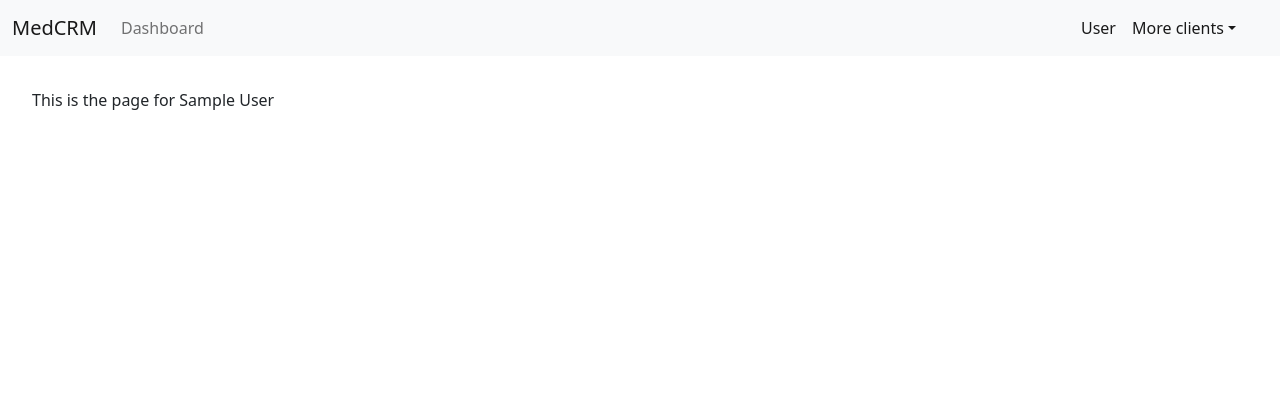
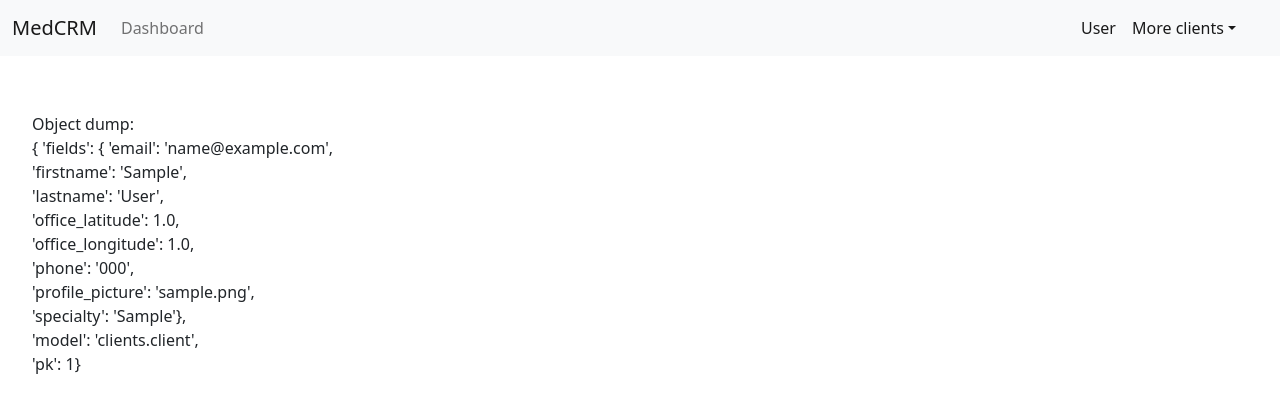
Before and after one commit to francisdbillones/med-crm, a Django app: page /clients/1 in a window 1280 px wide. Shown: the top 413 px of the page. Run offline with Django 4.2, Linux system fonts and the light colour scheme; a user stored in the database is signed in; tables that the repository leaves empty hold one stand-in row (values such as "Sample post").

Commit message:
lovely object dumps

```diff
--- a/medcrm/clients/helpers.py
+++ b/medcrm/clients/helpers.py
@@ -1,5 +1,5 @@
 from django.conf import settings
-from django.db.models import QuerySet
+from django.db.models import QuerySet, Model
 from .models import Client
 
 
--- a/medcrm/clients/templates/client_detail.html
+++ b/medcrm/clients/templates/client_detail.html
@@ -1,6 +1,7 @@
 {% extends "generic_base.html" %}
 
 {% load static %}
+{% load obj_dmp %}
 
 {% block left_nav_items %}
 
@@ -50,7 +51,9 @@
 {% endblock %}
 
 {% block main %}
-
-This is the page for {{ client.firstname }} {{ client.lastname }}
+<br>
+Object dump:
+<br>
+{{ client | obj_dmp | safe }}
 
 {% endblock %}
--- /dev/null
+++ b/medcrm/clients/templatetags/obj_dmp.py
@@ -0,0 +1,16 @@
+from django.db.models import Model
+from django.template import Library
+
+register = Library()
+
+
+@register.filter(name="obj_dmp")
+def obj_dmp(obj: Model):
+    from django.core import serializers
+    from pprint import pformat
+    from json import loads
+
+    ret = loads(serializers.serialize("json", (obj,))[1:-1])
+    ret = pformat(ret, indent=2, width=20)
+    ret = ret.replace("\n", "<br>")
+    return ret
```
Also changed, not shown: medcrm/clients/templates/clients_list.html (+14 -0 lines).
